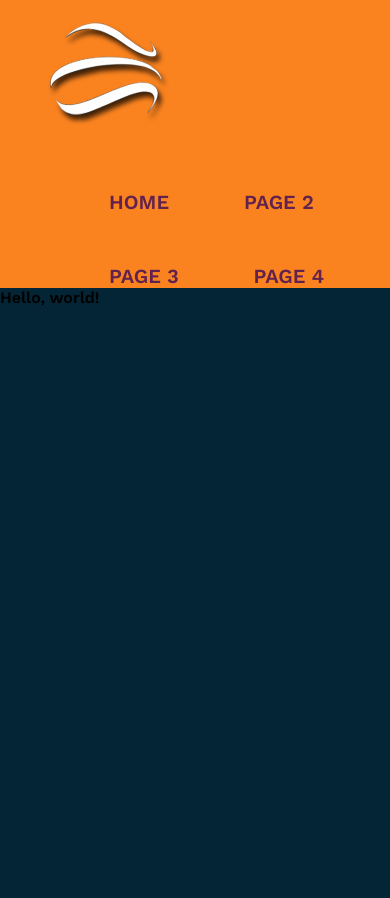
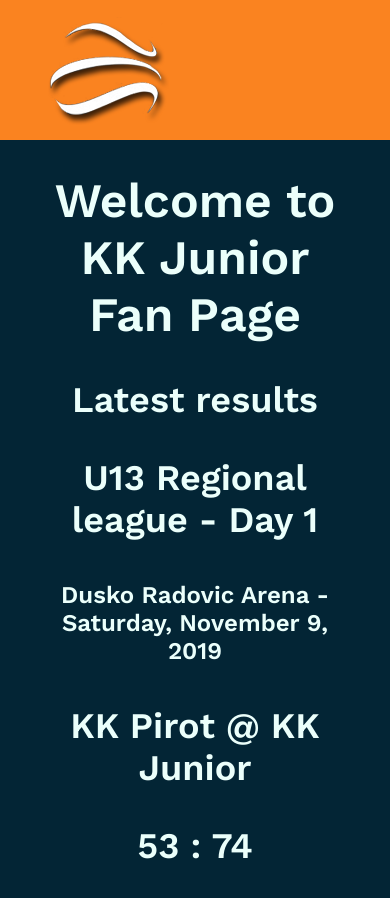
Before and after one commit to sasapejcic/project0, a plain HTML site: page index.html in a window 390 px wide. Before the commit the page ends 844 px from the top, so only its background shows below. Drawn offline with nearby package versions, Linux system fonts and the light colour scheme.

Commit message:
Content and styles added to index.html

```diff
--- a/css/styles.scss
+++ b/css/styles.scss
@@ -1,9 +1,11 @@
 @import url('https://fonts.googleapis.com/css?family=Work+Sans:400,600');
 
+$font-color: #ebfffb;
 $basketball-color: #fa8320;
+$menu-link-color: #61234e;
 $bg-color: #032535;
+
 $bg-header-color: $basketball-color;
-$menu-link-color: #61234e;
 $menu-link-color-hover: #000;
 $menu-font-size: 20px;
 
@@ -35,30 +37,42 @@ header::after {
   padding: 10px 0
 }
 
+@media only screen and (min-width: 992px) {
   nav {
     float: right;
   }
+}
 
+@media only screen and (max-width: 991px) {
+  nav {
+    display: none;
+  }
+}
 
-nav ul {
+nav {
+	ul {
 	  margin: 0;
 	  padding: 0;
 	  list-style: none;
 	}
+}
 
-nav li {
+nav {
+	li {
 	  display: inline-block;
 	  margin-left: 70px;
 	  padding-top: 50px;
-
   	position: relative;
 	}
+}
 
-nav a {
+nav {
+	a {
 	  color: $menu-link-color;
 	  text-decoration: none;
 	  text-transform: uppercase;
 	  font-size: $menu-font-size;
+	}
 }
 
 nav a:hover {
@@ -82,3 +96,21 @@ nav a::before {
 nav a:hover::before {
   width: 100%;
 }
+
+h1, h3 {
+	color: $font-color;
+	font-size: 48px;
+	text-align: center;
+}
+
+h3 {
+	color: $font-color;
+	font-size: 36px;
+	text-align: center;
+}
+
+h5 {
+	color: $font-color;
+	font-size: 24px;
+	text-align: center;
+}
--- a/index.html
+++ b/index.html
@@ -2,6 +2,7 @@
 <html>
 
   <head>
+    <meta name="viewport" content="width=device-width, initial-scale=1.0">
     <title>RKSIS East</title>
     <link rel="stylesheet" href="css/styles.css">
   </head>
@@ -21,7 +22,15 @@
       </div>
     </header>
     <content>
-      Hello, world!
+      <div class="container">
+        <h1>Welcome to KK Junior Fan Page</h1>
+        <h3>Latest results</h3>
+        <h3>U13 Regional league - Day 1</h3>
+        <h5>Dusko Radovic Arena - Saturday, November 9, 2019</h5>
+        <h3>KK Pirot @ KK Junior</h3>
+        <h3>53 : 74</h3>
+
+      </div>
     </content>
     <footer>
     </footer>
```
Also changed, not shown: css/styles.css, 1 other file. Lines whose indentation alone changed are shown as unchanged.
